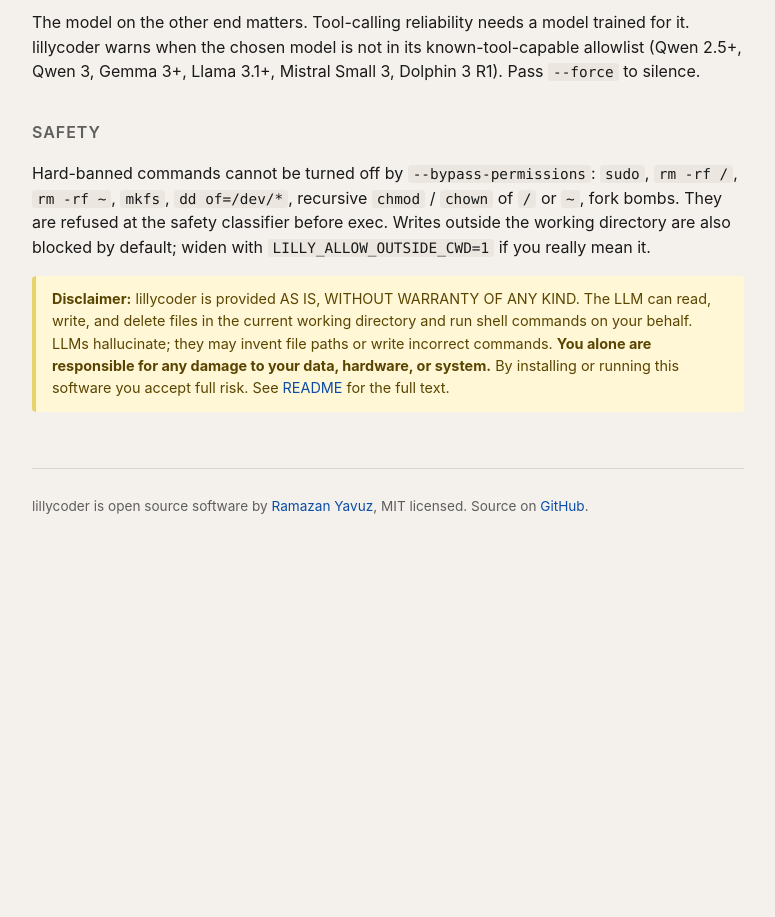
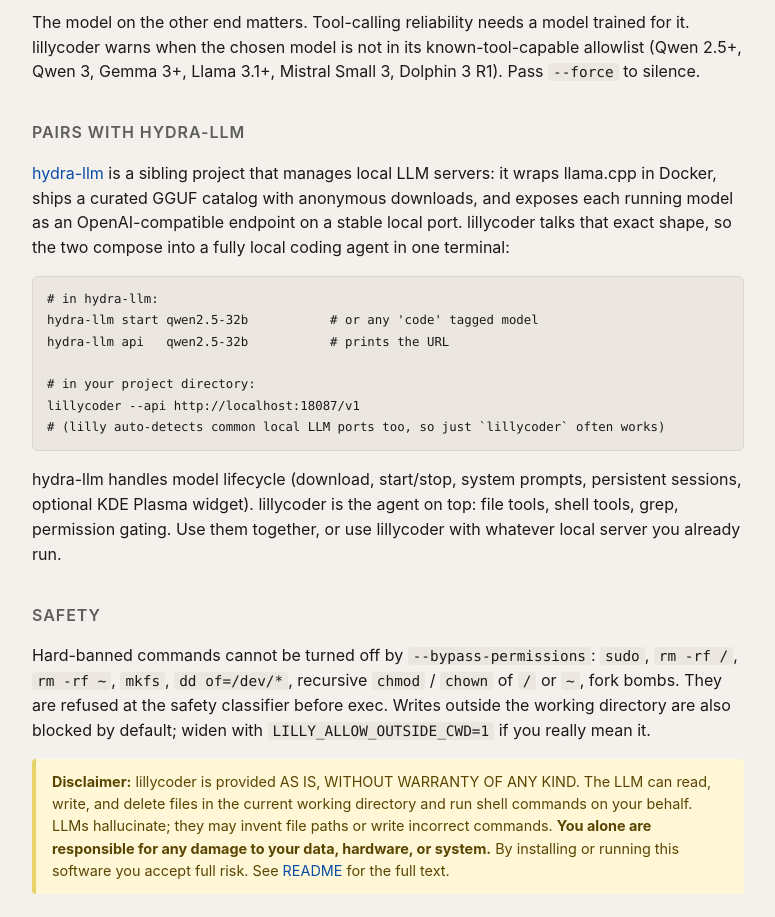
Before and after one commit to ra-yavuz/lillycoder, a plain HTML site: page docs/index.html in a window 1280 px wide. Shown: the part 1820-2737 px from the top of the page, without its empty margins (252-1027 px from the left). Before the commit the page ends 2447 px from the top, so only its background shows below. Drawn offline with Linux system fonts and the light colour scheme.

Commit message:
docs: add hydra-llm symbiosis section + SEO touch-ups
Adds a "Pairs with hydra-llm" section to the README and project page
explaining how the two tools compose into a fully local coding agent:
hydra-llm runs the model server and exposes the OpenAI-compatible
endpoint, lillycoder is the agent on top with file/shell/grep tools.
Mirrors the matching section on the hydra-llm side.

Also fixes a stray em dash in the Author line (project rule).

Project page meta description and keywords updated to mention hydra-llm
and "fully local coding agent".

```diff
--- a/docs/index.html
+++ b/docs/index.html
@@ -4,9 +4,9 @@
 <meta charset="utf-8">
 <meta name="viewport" content="width=device-width,initial-scale=1">
 <title>lillycoder: a local-first coder REPL with file and shell tools</title>
-<meta name="description" content="lillycoder is a small open-source CLI by Ramazan Yavuz: a chat REPL that lets a local LLM read, write, and edit files, run shell commands, install packages. Talks to any OpenAI-compatible /v1 endpoint (llama.cpp, ollama, LM Studio). No cloud, no telemetry.">
+<meta name="description" content="lillycoder is a small open-source CLI by Ramazan Yavuz: a chat REPL that lets a local LLM read, write, and edit files, run shell commands, install packages. Talks to any OpenAI-compatible /v1 endpoint (llama.cpp, ollama, LM Studio, hydra-llm). Pairs with hydra-llm for a fully local coding agent. No cloud, no telemetry.">
 <meta name="author" content="Ramazan Yavuz">
-<meta name="keywords" content="lillycoder, local llm coder, claude code alternative, open source coding assistant, ollama coder, llama.cpp coder, local repl tool, openai compatible cli">
+<meta name="keywords" content="lillycoder, local llm coder, claude code alternative, open source coding assistant, ollama coder, llama.cpp coder, hydra-llm, local repl tool, openai compatible cli, agent file tools">
 <meta name="robots" content="index,follow">
 <link rel="canonical" href="https://ra-yavuz.github.io/lillycoder/">
 <meta property="og:type" content="website">
@@ -233,6 +233,30 @@
     silence.
   </p>
 
+  <h2>Pairs with hydra-llm</h2>
+  <p>
+    <a href="https://ra-yavuz.github.io/hydra-llm/">hydra-llm</a> is a
+    sibling project that manages local LLM servers: it wraps llama.cpp in
+    Docker, ships a curated GGUF catalog with anonymous downloads, and
+    exposes each running model as an OpenAI-compatible endpoint on a
+    stable local port. lillycoder talks that exact shape, so the two
+    compose into a fully local coding agent in one terminal:
+  </p>
+<pre><code># in hydra-llm:
+hydra-llm start qwen2.5-32b           # or any 'code' tagged model
+hydra-llm api   qwen2.5-32b           # prints the URL
+
+# in your project directory:
+lillycoder --api http://localhost:18087/v1
+# (lilly auto-detects common local LLM ports too, so just `lillycoder` often works)</code></pre>
+  <p>
+    hydra-llm handles model lifecycle (download, start/stop, system prompts,
+    persistent sessions, optional KDE Plasma widget). lillycoder is the
+    agent on top: file tools, shell tools, grep, permission gating. Use
+    them together, or use lillycoder with whatever local server you
+    already run.
+  </p>
+
   <h2>Safety</h2>
   <p>
     Hard-banned commands cannot be turned off by <code>--bypass-permissions</code>:
```
Also changed, not shown: 1 other file.
